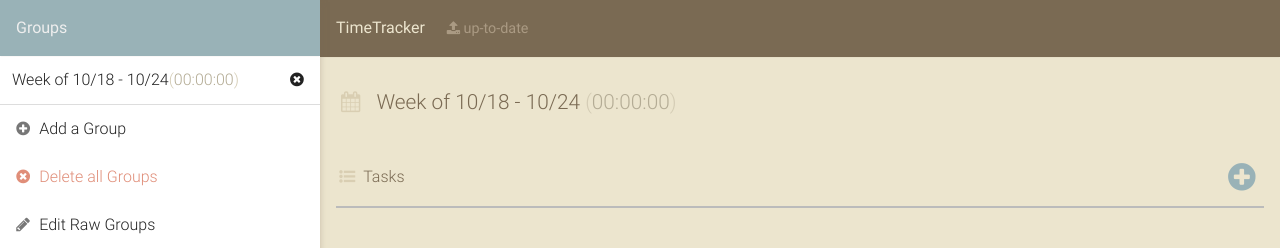
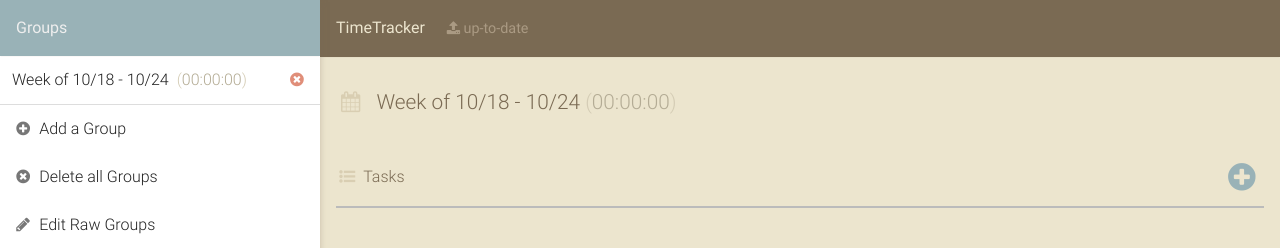
Before and after one commit to petejscott/timetracker, a plain HTML site: page src/index.html in a window 1280 px wide. Shown: the top 248 px of the page. Drawn offline with Linux system fonts and the light colour scheme.

Commit message:
Style tweaks for nav

```diff
--- a/src/timetracker.css
+++ b/src/timetracker.css
@@ -215,13 +215,21 @@ nav li a::before {
 	color:#777;
 	transition: color 0.3s;
 }
+nav li a .group-title {
+	padding-right:0.5em;
+}
 nav#groupContainer a::before {
 	margin-right:0.5em;
 }
 nav li a:hover::before {
 	color:#597277;
 }
-.group-delete { color:#E08E79; }
+.action-delete-group {
+	color:#E08E79;
+}
+.action-delete-group::before {
+	color:#E08E79;
+}
 
 /* group summary */
 
@@ -241,12 +249,6 @@ section.group .group-name {
 }
 section.group header h2::before {
 	margin-right: 0.5em;
-}
-.action-group-delete {
-	color:#E08E79;
-}
-.action-group-delete::before {
-	color:#E08E79;
 }
 
 /* Task List */
```
